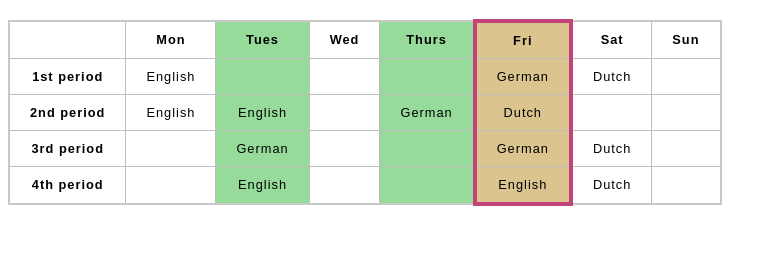
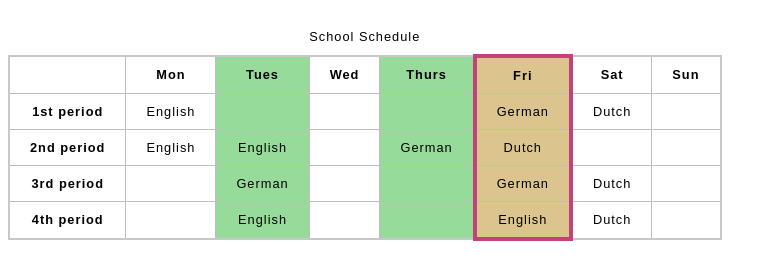
Before and after one commit to kamalypatel/javascript-practice, a plain HTML site: page table-practice/index.html in a window 1280 px wide. Shown: the part 61-340 px from the top of the page, without its empty margins (0-777 px from the left). Drawn offline with Linux system fonts and the light colour scheme.

Commit message:
added some stuff from the advanced table lesson

```diff
--- a/table-practice/index.html
+++ b/table-practice/index.html
@@ -9,6 +9,7 @@
   <body>
     <h1>Table template</h1>
     <table>
+        <caption>School Schedule</caption>
         <colgroup>
             <col />
             <col />
@@ -19,6 +20,7 @@
             <col style="width: 42px;" />
             <col style="width: 42px;" />
         </colgroup>
+        <thead>
             <tr>
                 <td></td>
                 <th>Mon</th>
@@ -29,6 +31,8 @@
                 <th>Sat</th>
                 <th>Sun</th>
             </tr>
+        </thead>
+        <tbody>
             <tr>
                 <th>1st period</th>
                 <td>English</td>
@@ -59,6 +63,8 @@
                 <td>Dutch</td>
                 <td></td>
             </tr>
+        </tbody>
+        <tfoot>
             <tr>
                 <th>4th period</th>
                 <td></td>
@@ -69,6 +75,7 @@
                 <td>Dutch</td>
                 <td></td>
             </tr>
+        </tfoot>
     </table>
 
   </body>
```
Lines whose indentation alone changed are shown as unchanged.
